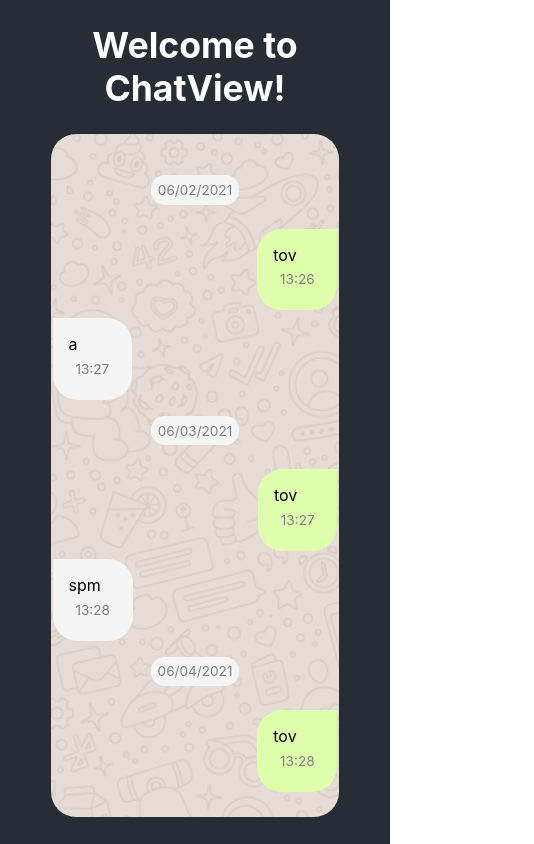
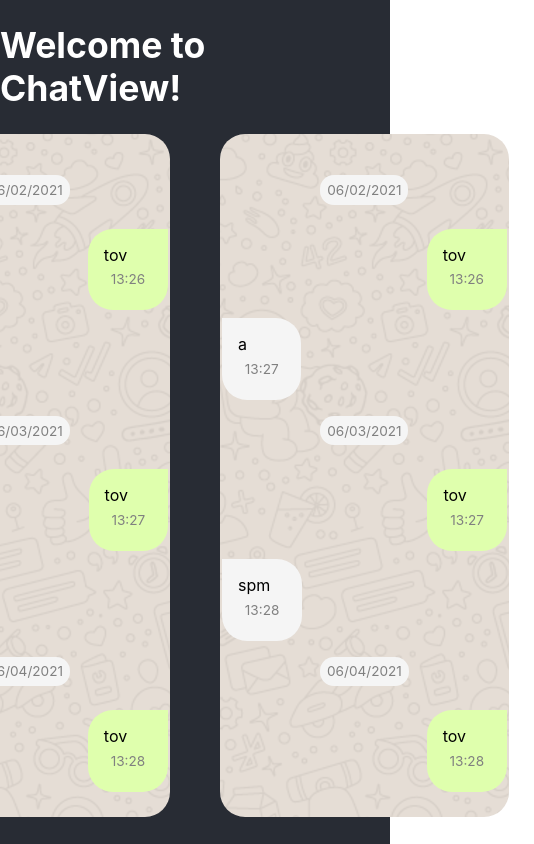
Before and after one commit to Supalien/chatView, a React (Create React App) app: page / in a window 390 px wide. Shown: the whole page, 534 px wide, since content can reach past the window. Built offline with nearby package versions, Linux system fonts and the light colour scheme.

Commit message:
moved some html to a PhoneFrame component so now App.js looks cleaner and its possible to have multiple chats now. Also fixed an issue where it wouldnt pick the last message.

```diff
--- a/src/App.css
+++ b/src/App.css
@@ -1,29 +1,23 @@
 
 
 .App {
-  text-align: center;
-}
-
-.App-logo {
-  height: 40vmin;
-  pointer-events: none;
-}
-
-@media (prefers-reduced-motion: no-preference) {
-  .App-logo {
-    animation: App-logo-spin infinite 20s linear;
-  }
-}
-
-.App-header {
   background-color: #282c34;
   min-height: 100vh;
   display: flex;
   flex-direction: column;
   align-items: center;
+}
+
+
+.App-header {
   justify-content: flex-start;
   font-size: calc(10px + 2vmin);
   color: white;
+}
+
+.App-main {
+  display: flex;
+  flex-direction: row;
 }
 
 .App-link {
@@ -42,6 +36,7 @@
   border-radius: 25px;
   overflow-y: hidden;
   padding: 25px 2px;
+  margin-inline: 25px;
 }
 
 
@@ -113,12 +108,3 @@
   margin-right: 50px;
   border-top-left-radius: 0;
 }
-
-@keyframes App-logo-spin {
-  from {
-    transform: rotate(0deg);
-  }
-  to {
-    transform: rotate(360deg);
-  }
-}
--- a/src/App.js
+++ b/src/App.js
@@ -1,54 +1,18 @@
-import {useState} from "react";
 import './App.css';
-import Message from './components/Message';
-import {getMessages, getDesignated} from './utils.js';
-import {messages as testMessages, designated as testDesignated} from './testData.js';
+import PhoneFrame from "./components/PhoneFrame.js";
+function App() {
 
-function App() {
-  //const [file, setFile] = useState(null);
-  let file;
-  const [messages, setMessages] = useState(testMessages);
-  const [designated, setDesignated] = useState(testDesignated);
-
-  function handleDragOver(e) {
-    e.preventDefault();
-    console.log('handleDragOver', handleDragOver);
-  }
-  function handleDrop(e) {
-    console.log('handleDrop', e);
-    e.preventDefault();
-    file = (e.dataTransfer.files[0]);
-    if (file && file.type === 'text/plain'){
-      file.text().then(res => {setMessages(getMessages(res))});
-      setDesignated(getDesignated(file.name));
-    }
-    else console.log('error', e);
-  }
-  let msgs = Object.groupBy(messages, (m) => m.date);
-  console.log(msgs);
-  // for each date create a list of messages for that date
-  msgs = Object.keys(msgs).map(key => <>
-      {msgs[key].map((m, c) => m.author !== designated?
-      <Message className="message-container designated" msg={m} key={c}></Message> :
-      <Message className="message-container other" msg={m} key={c}></Message>).reverse()}
-      <div className="date-container"><p>{key}</p></div>
-      </>
-  );
-  //   m => m.author !== designated?
-  // <Message className="message-container designated" msg={m} key={c}></Message> :
-  // <Message className="message-container other" msg={m} key={c}></Message>);
   return (
     <div className="App">
       <header className="App-header">
         <h1>
         Welcome to ChatView!
         </h1>
-        <div className="Phone-frame" onDrop={handleDrop} onDragOver={handleDragOver}>
-          <div className='Chat-container'>
-            {msgs.reverse()}
-          </div>
-        </div>
       </header>
+      <main className='App-main'>
+        <PhoneFrame></PhoneFrame>
+        <PhoneFrame></PhoneFrame>
+      </main>
     </div>
   );
 }
--- /dev/null
+++ b/src/components/PhoneFrame.js
@@ -0,0 +1,42 @@
+import { useState } from 'react';
+import Message from './Message.js';
+import {getMessages, getDesignated} from '../utils.js';
+import {messages as testMessages, designated as testDesignated} from '../testData.js';
+
+function PhoneFrame(props) {
+  const [messages, setMessages] = useState(testMessages);
+  const [designated, setDesignated] = useState(testDesignated);
+
+  function handleDragOver(e) {
+    e.preventDefault();
+  }
+  function handleDrop(e) {
+    e.preventDefault();
+    let file = (e.dataTransfer.files[0]);
+    if (file && file.type === 'text/plain'){
+      file.text().then(res => {setMessages(getMessages(res))});
+      setDesignated(getDesignated(file.name));
+    }
+    else console.log('error', e);
+  }
+  let msgs = Object.groupBy(messages, (m) => m.date);
+  msgs = Object.keys(msgs).map(key => <>
+    {msgs[key].map((m, c) => m.author !== designated?
+    <Message className="message-container designated" msg={m} key={c}></Message> :
+    <Message className="message-container other" msg={m} key={c}></Message>).reverse()}
+    <div className="date-container"><p>{key}</p></div>
+    </>
+  );
+
+  console.log('messages', messages)
+
+  return (
+    <div className="Phone-frame" onDragOver={handleDragOver} onDrop={handleDrop}>
+      <div className='Chat-container'>
+        {msgs.reverse()}
+      </div>
+    </div>
+  );
+}
+
+export default PhoneFrame;
--- a/src/utils.js
+++ b/src/utils.js
@@ -1,6 +1,5 @@
-
-
 export function getMessages(txt) {
+    txt += '00/00/00\n'; // so regex match last line also
     let lines = getLines(txt);
     return lines.map(line => {
         let [datetime, msg] = line.split(' - ');
@@ -12,21 +11,18 @@
             author: author,
             content: content
         }
-    });
+    }).filter(line => line.content !== undefined);
 }
 
 function getLines(txt) {
-    const pat = /(\d{1,2}\/\d{1,2}\/\d\d.*?)(?=^\d{1,2}\/\d{1,2}\/\d\d)/gms;
+    const pat = /(\d{1,2}\/\d{1,2}\/\d\d.*?)(?=^\d{1,2}\/\d{1,2}\/\d\d)/gms; // matches 2 dates and all lines between them
     let lines = [...txt.matchAll(pat)];
-    lines = lines.map(l=>l[1]);
+    lines = lines.map(l => l[1]);
     return lines;
 }
 // in the future it will let the user choose the designated person between all authors (for group chats)
 export function getDesignated(name) {
-    console.log('name', name)
     name = name.replace('WhatsApp Chat with ', '');
     name = name.replace('.txt', '');
     return name;
 }
-
-// console.log(getMessages(link));
```
